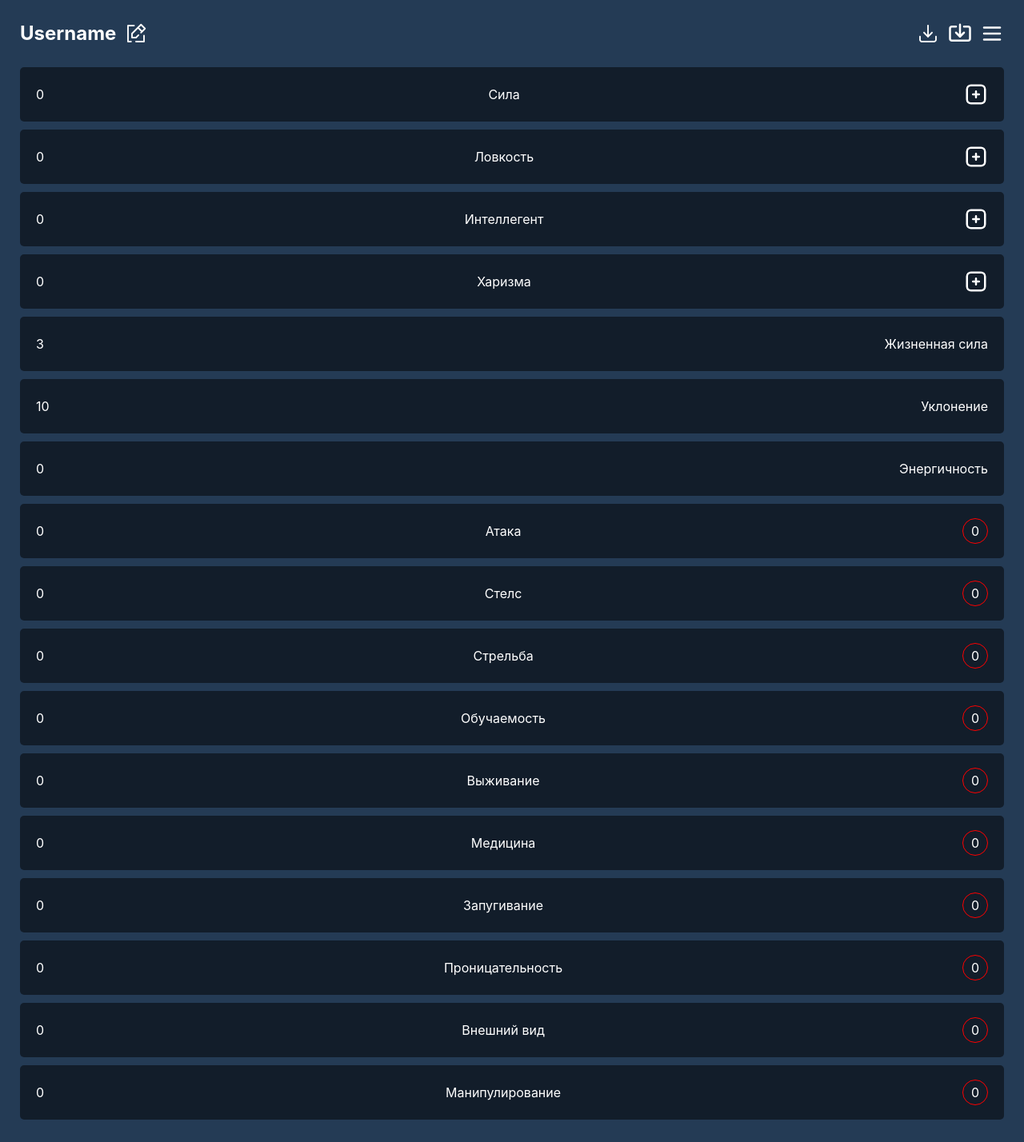
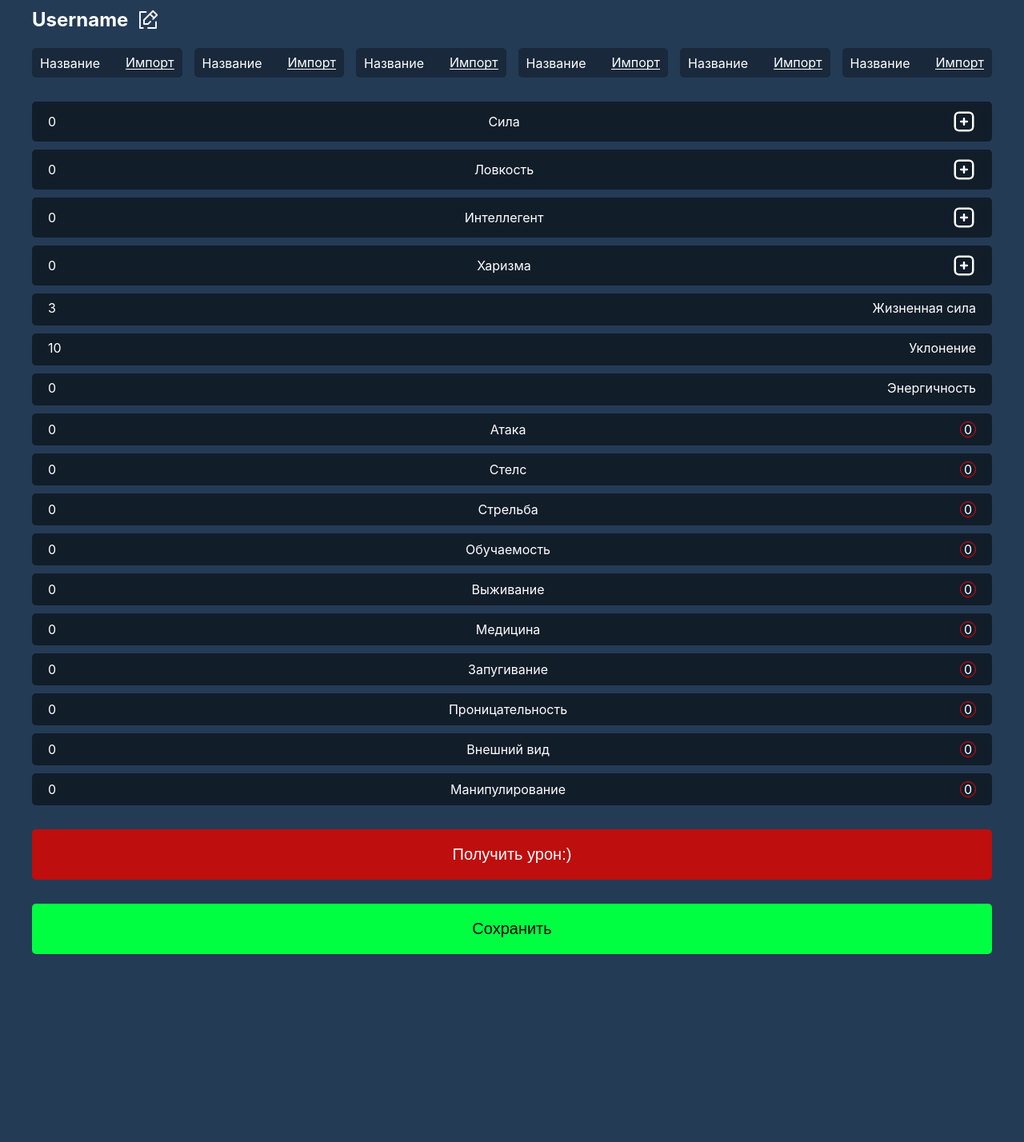
Before and after one commit to TeryaevAndrey/rpg-character, a React (Create React App) app: page / in a window 1280 px wide. Shown: the top 1428 px of the page at 80% size. After the commit the page ends 1223 px from the top, so only its background shows below. Built offline with nearby package versions, Linux system fonts and the light colour scheme.

Commit message:
add-saves-list-layout-and-remove-header-icons

```diff
--- a/src/components/Header/Header.tsx
+++ b/src/components/Header/Header.tsx
@@ -2,8 +2,6 @@ import React, { FC } from "react";
 import styles from "./header.module.css";
 import EditImg from "../../images/edit.svg";
 import DownloadImg from "../../images/download.svg";
-import ImportImg from "../../images/import.svg";
-import MenuImg from "../../images/burger.svg";
 
 const Header: FC = () => {
   return (
@@ -18,11 +16,6 @@ const Header: FC = () => {
               alt="Редактировать имя"
             />
           </div>
-          <div className={styles.iconWrapper}>
-            <img className={styles.icon} src={DownloadImg} alt="Сохранить" />
-            <img className={styles.icon} src={ImportImg} alt="Импортировать" />
-            <img className={styles.icon} src={MenuImg} alt="Меню" />
-          </div>
         </div>
       </div>
     </div>
--- a/src/components/Header/header.module.css
+++ b/src/components/Header/header.module.css
@@ -20,6 +20,13 @@
     gap: 10px;
 }
 
+.saveWrapper {
+    display: flex;
+    align-items: center;
+    gap: 10px;
+    cursor: pointer;
+}
+
 .icon {
     cursor: pointer;
     width: 30px;
--- /dev/null
+++ b/src/components/Saves/Save/Save.tsx
@@ -0,0 +1,13 @@
+import React, { FC } from 'react';
+import styles from "./save.module.css";
+
+const Save: FC = () => {
+    return (
+        <div className={styles.wrapper}>
+            <p>Название</p>
+            <div className={styles.importBtn}>Импорт</div>
+        </div>
+    );
+};
+
+export default Save;
--- /dev/null
+++ b/src/components/Saves/Save/save.module.css
@@ -0,0 +1,18 @@
+.wrapper {
+    padding: 10px;
+    max-width: 200px;
+    width: 100%;
+    display: flex;
+    justify-content: space-between;
+    gap: 5px;
+    align-items: center;
+    background-color: rgba(0,0,0,0.3);
+    border-radius: 5px;
+}
+
+.importBtn {
+    background-color: transparent;
+    color: #fff;
+    border-bottom: 1px solid #fff;
+    cursor: pointer;
+}
--- /dev/null
+++ b/src/components/Saves/Saves.tsx
@@ -0,0 +1,20 @@
+import React, { FC } from 'react';
+import Save from './Save/Save';
+import styles from "./saves.module.css";
+
+const Saves: FC = () => {
+    return (
+        <div className={styles.wrapper}>
+            <div className={styles.inner}>
+                <Save />
+                <Save />
+                <Save />
+                <Save />
+                <Save />
+                <Save />
+            </div>
+        </div>
+    );
+};
+
+export default Saves;
--- /dev/null
+++ b/src/components/Saves/saves.module.css
@@ -0,0 +1,14 @@
+.wrapper {
+    overflow-x: hidden;
+    width: 100%;
+    margin-top: 10px;
+}
+
+.inner {
+    overflow-x: auto;
+    width: 100%;
+    display: flex;
+    align-items: center;
+    gap: 15px;
+    padding-bottom: 15px;
+}
--- a/src/index.css
+++ b/src/index.css
@@ -1,7 +1,10 @@
+* {
+  padding: 0;
+  margin: 0;
+  box-sizing: border-box;
+}
+
 body {
-  margin: 0;
-  padding: 0;
-  box-sizing: border-box;
   font-family: -apple-system, BlinkMacSystemFont, "Segoe UI", "Roboto", "Oxygen",
     "Ubuntu", "Cantarell", "Fira Sans", "Droid Sans", "Helvetica Neue",
     sans-serif;
@@ -200,11 +203,12 @@ a {
   flex-direction: column;
   width: 100%;
   gap: 10px;
+  margin-top: 15px;
 }
 
+.damage-btn,
 .save-btn {
-  padding: 20px 20px;
-  background-color: #00FF41;
+  padding: 20px;
   border-radius: 5px;
   width: 100%;
   min-height: 40px;
@@ -213,6 +217,15 @@ a {
   margin-top: 30px;
 }
 
+.damage-btn {
+  background-color: rgb(190, 14, 14);
+  color: #fff;
+}
+
+.save-btn {
+  background-color: #00FF41;
+}
+
 @media (max-width: 450px) {
   .login-box {
     max-width: 90%;
--- a/src/pages/MainPage/MainPage.tsx
+++ b/src/pages/MainPage/MainPage.tsx
@@ -1,6 +1,7 @@
 import React, { FC } from "react";
 import Header from "../../components/Header/Header";
 import List from "../../components/List/List";
+import Saves from "../../components/Saves/Saves";
 
 const MainPage: FC = () => {
   const [parameters, setParameters] = React.useState<IParameters>({
@@ -61,7 +62,11 @@ const MainPage: FC = () => {
       <section className="main">
         <div className="container">
 
+          <Saves />
+
           <List parameters={parameters} setParameters={setParameters} />
+
+          <button className="damage-btn">Получить урон:{`)`}</button>
 
           <button className="save-btn">
             Сохранить
```
